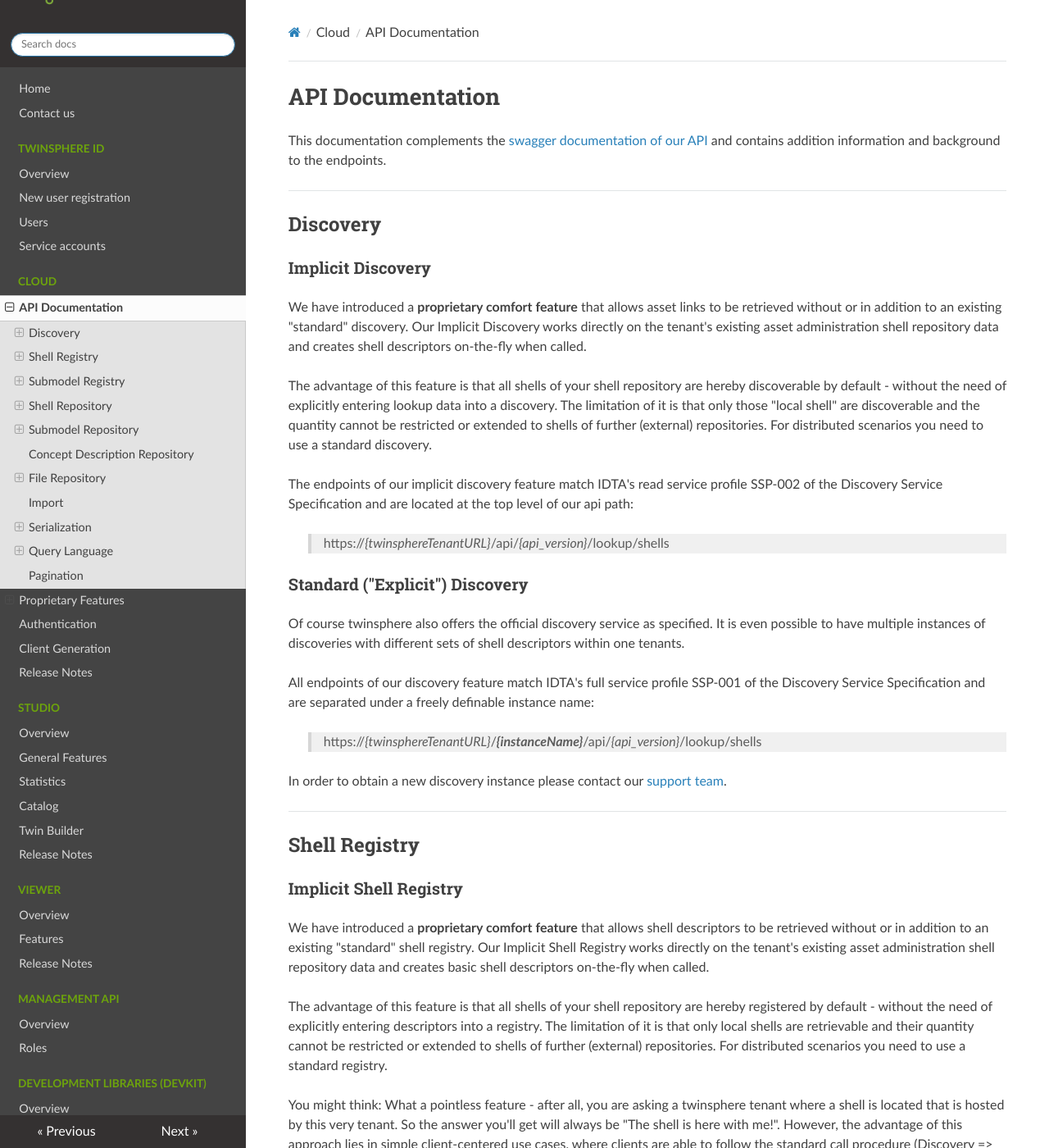
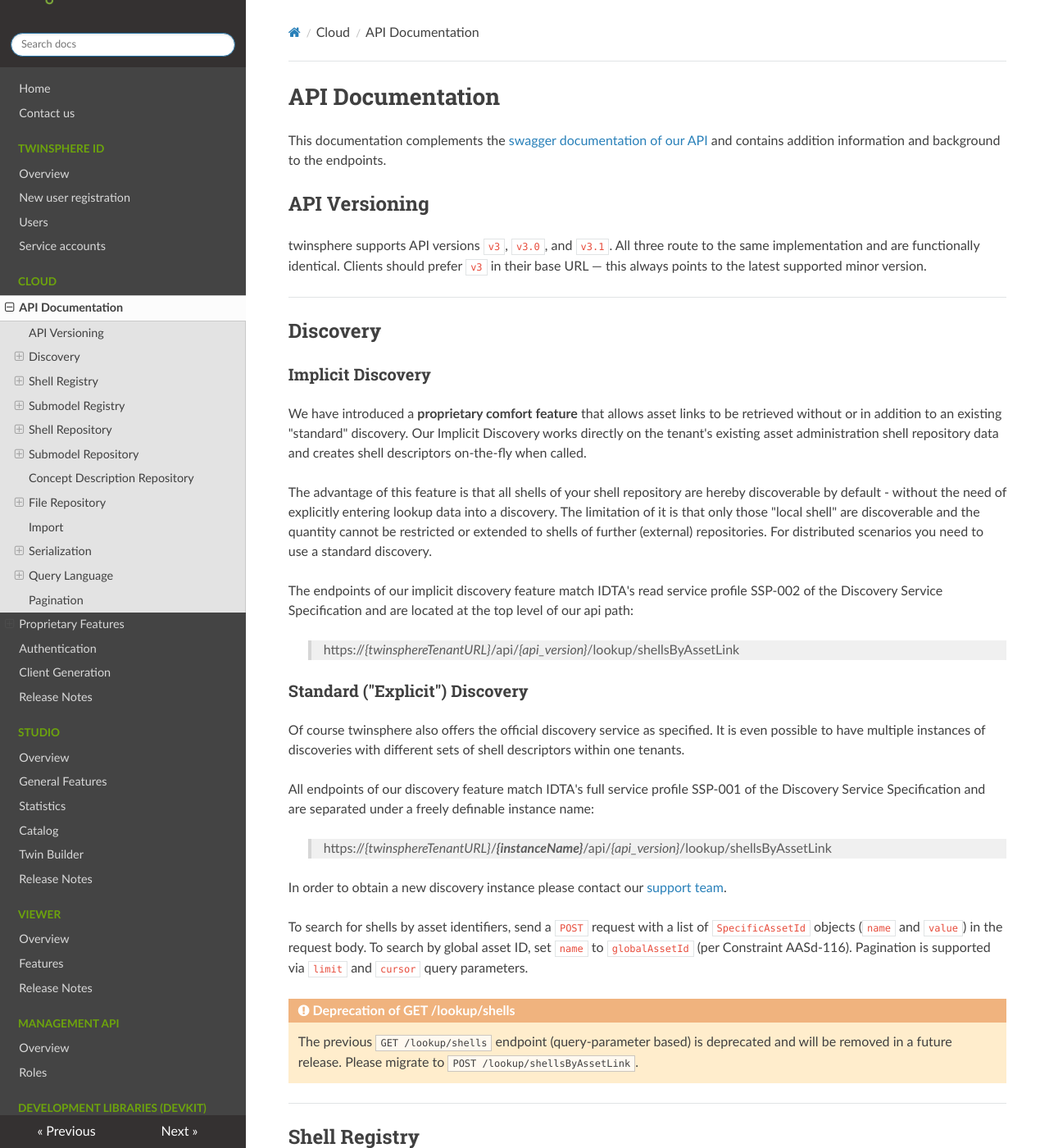
Before and after one commit to twinsphere/twinsphere.github.io, an MkDocs documentation site: the page built from docs/cloud-documentation.md, in a window 1280 px wide and 1400 px high. Shown: the whole window at 82% size. Built offline with MkDocs 1.6.1, drawn with Linux system fonts in a browser that asks for light colours; nearby versions of some CDN libraries.

Commit message:
feat(cloud): adds main aas 3.1 features docs

```diff
--- a/docs/cloud-documentation.md
+++ b/docs/cloud-documentation.md
@@ -3,6 +3,12 @@
 This documentation complements the [swagger documentation of our
 API](https://conplement.cloud.twinsphere.io/swagger/index.html) and contains addition information and background to the
 endpoints.
+
+## API Versioning
+
+twinsphere supports API versions `v3`, `v3.0`, and `v3.1`. All three route to the same implementation
+and are functionally identical. Clients should prefer `v3` in their base URL — this always points to the
+latest supported minor version.
 
 ---
 
@@ -22,7 +28,7 @@
 The endpoints of our implicit discovery feature match IDTA's read service profile SSP-002 of the Discovery Service
 Specification and are located at the top level of our api path:
 
-> https://*{twinsphereTenantURL}*/api/*{api_version}*/lookup/shells
+> https://*{twinsphereTenantURL}*/api/*{api_version}*/lookup/shellsByAssetLink
 
 ### Standard ("Explicit") Discovery
 
@@ -32,9 +38,18 @@
 All endpoints of our discovery feature match IDTA's full service profile SSP-001 of the Discovery Service Specification
 and are separated under a freely definable instance name:
 
-> https://*{twinsphereTenantURL}*/***{instanceName}***/api/*{api_version}*/lookup/shells
+> https://*{twinsphereTenantURL}*/***{instanceName}***/api/*{api_version}*/lookup/shellsByAssetLink
 
 In order to obtain a new discovery instance please contact our [support team](contact.md).
+
+To search for shells by asset identifiers, send a `POST` request with a list of `SpecificAssetId`
+objects (`name` and `value`) in the request body. To search by global asset ID, set `name` to
+`globalAssetId` (per Constraint AASd-116). Pagination is supported via `limit` and `cursor`
+query parameters.
+
+!!! attention "Deprecation of GET /lookup/shells"
+    The previous `GET /lookup/shells` endpoint (query-parameter based) is deprecated and will
+    be removed in a future release. Please migrate to `POST /lookup/shellsByAssetLink`.
 
 ---
 
```
